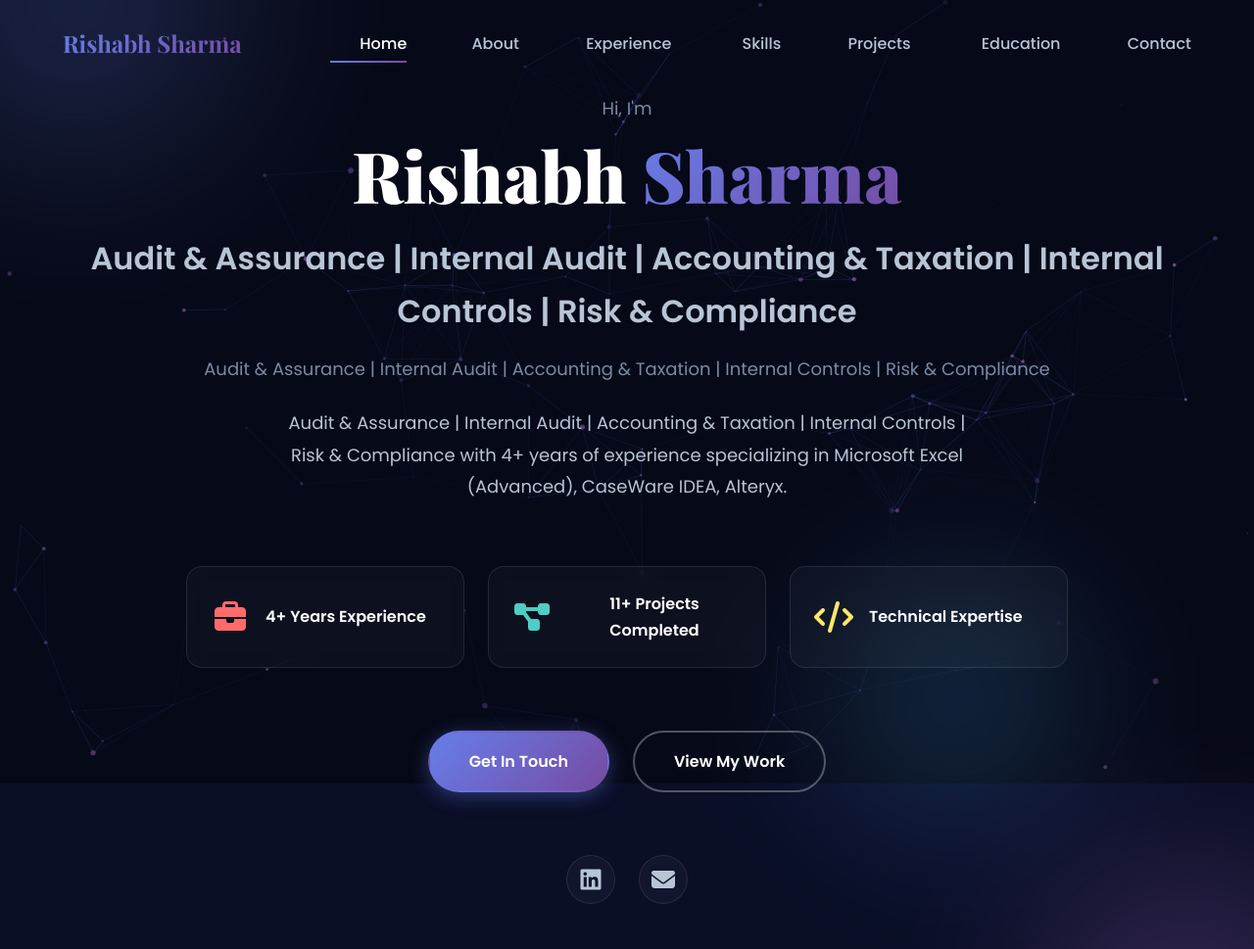
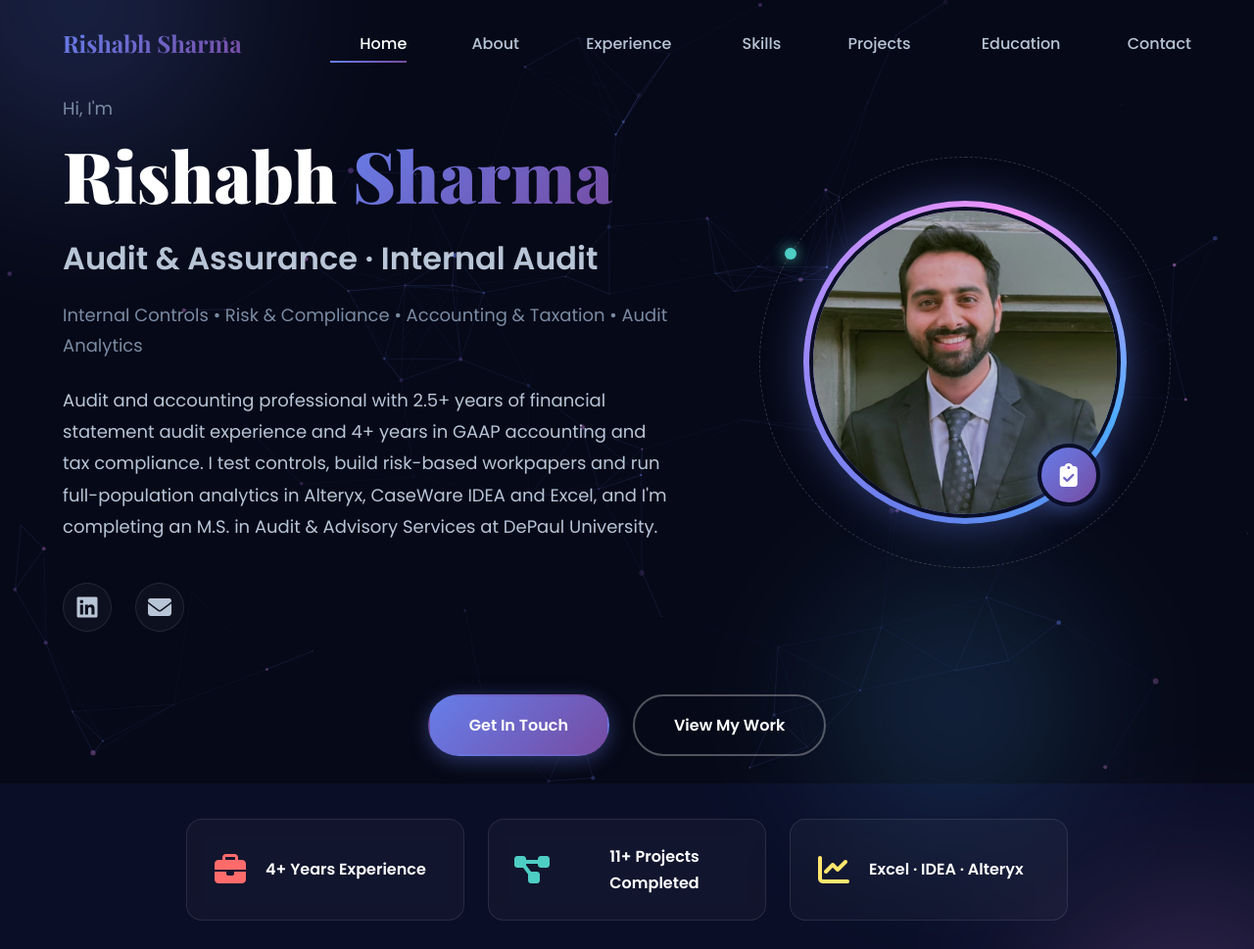
Before and after one commit to rishabhl3116-a11y/rishabhl3116-a11y.github.io, a website: page index.html in a window 1280 px wide. Shown: the top 969 px of the page at 98% size. Drawn offline with nearby package versions, Linux system fonts and the light colour scheme.

Commit message:
Add headshot and two-column hero layout

```diff
--- a/assets/css/styles.css
+++ b/assets/css/styles.css
@@ -1471,3 +1471,130 @@ body {
 .project-card:hover .project-thumb img {
     transform: scale(1.04);
 }
+
+/* ============================================
+   Hero: two-column layout with headshot
+   ============================================ */
+.hero-main {
+    display: grid;
+    grid-template-columns: 1.15fr 0.85fr;
+    align-items: center;
+    gap: var(--spacing-xl);
+    text-align: left;
+}
+
+.hero-text .hero-summary {
+    margin: 0 0 var(--spacing-lg);
+    max-width: 640px;
+}
+
+.hero-text .hero-social {
+    justify-content: flex-start;
+    margin: var(--spacing-lg) 0 0;
+}
+
+.hero-visual {
+    display: flex;
+    justify-content: center;
+    align-items: center;
+    animation: fadeInUp 0.6s ease 0.3s backwards;
+}
+
+.hero-orbit {
+    position: relative;
+    width: 420px;
+    height: 420px;
+    border-radius: var(--radius-full);
+    border: 1px dashed rgba(255, 255, 255, 0.18);
+    display: flex;
+    align-items: center;
+    justify-content: center;
+}
+
+.hero-orbit-dot {
+    position: absolute;
+    width: 12px;
+    height: 12px;
+    border-radius: var(--radius-full);
+    background: var(--color-accent-2);
+    box-shadow: 0 0 14px var(--color-accent-2);
+    top: 22%;
+    left: 6%;
+}
+
+.hero-photo-ring {
+    width: 330px;
+    height: 330px;
+    border-radius: var(--radius-full);
+    padding: 6px;
+    background: conic-gradient(from 200deg, #667eea, #a78bfa, #f093fb, #4facfe, #667eea);
+    box-shadow: 0 0 40px rgba(102, 126, 234, 0.45);
+}
+
+.hero-photo {
+    width: 100%;
+    height: 100%;
+    border-radius: var(--radius-full);
+    object-fit: cover;
+    object-position: center 18%;
+    display: block;
+    border: 4px solid var(--color-bg-dark);
+}
+
+.hero-badge {
+    position: absolute;
+    right: 17%;
+    bottom: 15%;
+    width: 64px;
+    height: 64px;
+    border-radius: var(--radius-full);
+    background: var(--gradient-primary);
+    border: 4px solid var(--color-bg-dark);
+    display: flex;
+    align-items: center;
+    justify-content: center;
+    color: #fff;
+    font-size: 1.5rem;
+    box-shadow: 0 0 24px rgba(102, 126, 234, 0.6);
+}
+
+.hero-badge:empty {
+    display: none;
+}
+
+@media (max-width: 968px) {
+    .hero-main {
+        grid-template-columns: 1fr;
+        text-align: center;
+    }
+
+    .hero-visual {
+        order: -1;
+    }
+
+    .hero-text .hero-summary {
+        margin: 0 auto var(--spacing-lg);
+    }
+
+    .hero-text .hero-social {
+        justify-content: center;
+    }
+}
+
+@media (max-width: 480px) {
+    .hero-orbit {
+        width: 280px;
+        height: 280px;
+    }
+
+    .hero-photo-ring {
+        width: 220px;
+        height: 220px;
+    }
+
+    .hero-badge {
+        width: 50px;
+        height: 50px;
+        font-size: 1.1rem;
+    }
+}
--- a/assets/js/main.js
+++ b/assets/js/main.js
@@ -104,6 +104,17 @@ async function loadHero() {
         document.getElementById('hero-title').textContent = data.title;
         document.getElementById('hero-tagline').textContent = data.tagline;
         document.getElementById('hero-summary').textContent = data.summary;
+
+        // Headshot + badge
+        const photo = document.getElementById('hero-photo');
+        if (photo && data.avatarUrl) {
+            photo.src = data.avatarUrl;
+            photo.alt = data.name;
+        }
+        const badge = document.getElementById('hero-badge');
+        if (badge) {
+            badge.innerHTML = data.badgeIcon ? `<i class="${data.badgeIcon}"></i>` : '';
+        }
 
         // Render highlights
         const highlightsContainer = document.getElementById('hero-highlights');
--- a/data/about.json
+++ b/data/about.json
@@ -1,7 +1,7 @@
 {
   "_instructions": "About section.",
   "sectionTitle": "About Me",
-  "image": "assets/images/profile.jpg",
+  "image": "assets/images/rishabh-headshot.jpg",
   "paragraphs": [
     "Audit and accounting professional with 2.5+ years of financial statement audit experience (statutory, internal and tax audit) and 4+ years in GAAP accounting, tax compliance and financial analysis across industries including FMCG, real estate, transportation, professional services and banking. Skilled in substantive testing, control testing, risk-based audit workpapers and data analytics using Excel, CaseWare IDEA and Alteryx.",
     "Recent internal audit experience spanning IT, finance, accounting and HR functions, including risk and control matrix evaluation and remediation follow-up. Completing an MS in Audit & Advisory Services at DePaul University (GPA 3.52, expected Jan 2027); planning to pursue CPA licensure."
--- a/data/hero.json
+++ b/data/hero.json
@@ -2,10 +2,10 @@
   "_instructions": "Hero section content.",
   "greeting": "Hi, I'm",
   "name": "Rishabh Sharma",
-  "title": "Audit & Assurance | Internal Audit | Accounting & Taxation | Internal Controls | Risk & Compliance",
-  "summary": "Audit & Assurance | Internal Audit | Accounting & Taxation | Internal Controls | Risk & Compliance with 4+ years of experience specializing in Microsoft Excel (Advanced), CaseWare IDEA, Alteryx.",
-  "avatarUrl": "/avatar.png",
-  "tagline": "Audit & Assurance | Internal Audit | Accounting & Taxation | Internal Controls | Risk & Compliance",
+  "title": "Audit & Assurance · Internal Audit",
+  "summary": "Audit and accounting professional with 2.5+ years of financial statement audit experience and 4+ years in GAAP accounting and tax compliance. I test controls, build risk-based workpapers and run full-population analytics in Alteryx, CaseWare IDEA and Excel, and I'm completing an M.S. in Audit & Advisory Services at DePaul University.",
+  "avatarUrl": "assets/images/rishabh-headshot.jpg",
+  "tagline": "Internal Controls • Risk & Compliance • Accounting & Taxation • Audit Analytics",
   "highlights": [
     {
       "icon": "fas fa-briefcase",
@@ -18,8 +18,8 @@
       "color": "#4ECDC4"
     },
     {
-      "icon": "fas fa-code",
-      "text": "Technical Expertise",
+      "icon": "fas fa-chart-line",
+      "text": "Excel · IDEA · Alteryx",
       "color": "#FFE66D"
     }
   ],
@@ -42,7 +42,7 @@
   "socialLinks": [
     {
       "platform": "LinkedIn",
-      "url": "linkedin.com/in/rishabh-sharma-8b2396168",
+      "url": "https://www.linkedin.com/in/rishabh-sharma-8b2396168",
       "icon": "fab fa-linkedin"
     },
     {
@@ -54,5 +54,6 @@
   "scrollIndicator": {
     "text": "Scroll to explore",
     "icon": "fas fa-chevron-down"
-  }
+  },
+  "badgeIcon": "fas fa-clipboard-check"
 }
--- a/index.html
+++ b/index.html
@@ -3,10 +3,10 @@
 <head>
     <meta charset="UTF-8">
     <meta name="viewport" content="width=device-width, initial-scale=1.0">
-    <meta name="description" content="Portfolio description">
-    <meta name="keywords" content="portfolio, developer, designer">
-    <meta name="author" content="Your Name">
-    <title>Portfolio - Your Name</title>
+    <meta name="description" content="Rishabh Sharma - Audit & Assurance, Internal Audit, Accounting & Taxation, Internal Controls, Risk & Compliance">
+    <meta name="keywords" content="Rishabh Sharma, audit, internal audit, accounting, taxation, internal controls, risk, compliance">
+    <meta name="author" content="Rishabh Sharma">
+    <title>Rishabh Sharma | Audit & Assurance</title>
 
     <!-- Favicon -->
     <link rel="icon" type="image/x-icon" href="assets/images/favicon.ico">
@@ -43,17 +43,31 @@
     <section id="hero" class="hero-section">
         <div class="container">
             <div class="hero-content">
-                <p class="hero-greeting" id="hero-greeting"></p>
-                <h1 class="hero-name" id="hero-name"></h1>
-                <h2 class="hero-title" id="hero-title"></h2>
-                <p class="hero-tagline" id="hero-tagline"></p>
-                <p class="hero-summary" id="hero-summary"></p>
+                <div class="hero-main">
+                    <div class="hero-text">
+                        <p class="hero-greeting" id="hero-greeting"></p>
+                        <h1 class="hero-name" id="hero-name"></h1>
+                        <h2 class="hero-title" id="hero-title"></h2>
+                        <p class="hero-tagline" id="hero-tagline"></p>
+                        <p class="hero-summary" id="hero-summary"></p>
 
-                <div class="hero-highlights" id="hero-highlights"></div>
+                        <div class="hero-social" id="hero-social"></div>
+                    </div>
+
+                    <div class="hero-visual">
+                        <div class="hero-orbit">
+                            <span class="hero-orbit-dot"></span>
+                            <div class="hero-photo-ring">
+                                <img id="hero-photo" class="hero-photo" src="" alt="">
+                            </div>
+                            <div class="hero-badge" id="hero-badge"></div>
+                        </div>
+                    </div>
+                </div>
 
                 <div class="hero-cta" id="hero-cta"></div>
 
-                <div class="hero-social" id="hero-social"></div>
+                <div class="hero-highlights" id="hero-highlights"></div>
 
                 <div class="scroll-indicator" id="scroll-indicator">
                     <span>Scroll to explore</span>
```
Also changed, not shown: assets/images/rishabh-headshot.jpg (added).
